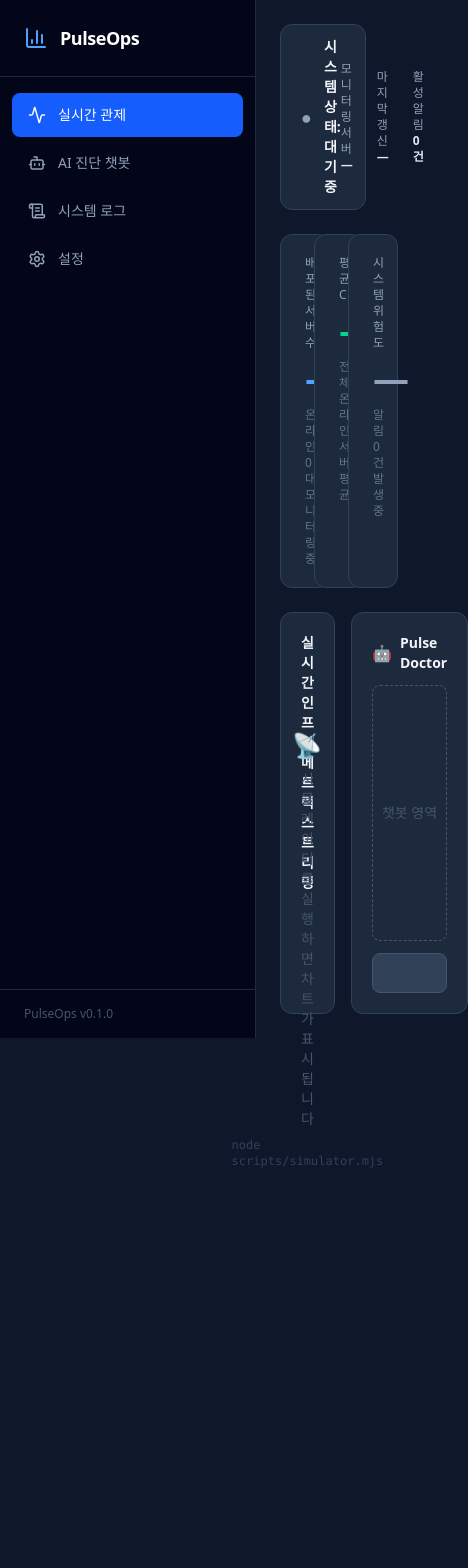
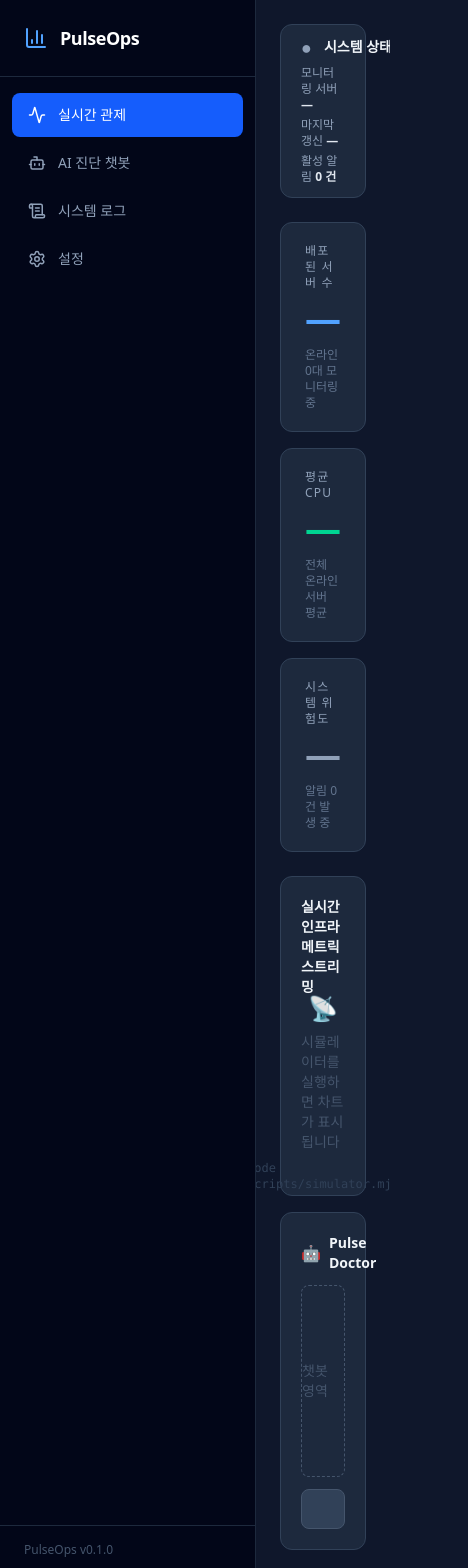
Before and after one commit to suki186/Infra-Dashboard, a Next.js app: page / in a window 390 px wide. Shown: the top 1568 px of the page, 468 px wide, since content can reach past the window. Before the commit the page ends 1169 px from the top, so only its background shows below. Built offline with nearby package versions, Linux system fonts and the light colour scheme; no server answers.

Commit message:
fix: 대시보드 반응형 레이아웃 붕괴 및 가로 스크롤 버그 수정

```diff
--- a/app/layout.tsx
+++ b/app/layout.tsx
@@ -28,7 +28,7 @@ export default function RootLayout({
       lang="ko"
       className={`${geistSans.variable} ${geistMono.variable}`}
     >
-      <body className="flex min-h-screen bg-slate-900 text-slate-100 antialiased">
+      <body className="flex min-h-screen bg-slate-900 text-slate-100 antialiased overflow-x-hidden">
         <Sidebar />
         <main className="flex-1 flex flex-col min-w-0 bg-slate-900">
           {children}
--- a/app/page.tsx
+++ b/app/page.tsx
@@ -65,16 +65,18 @@ export default function DashboardPage() {
   ]
 
   return (
-    <div className="flex flex-col flex-1 p-6 gap-6">
+    // 최상위 래퍼: 가로 스크롤 차단
+    <div className="flex flex-col flex-1 p-6 gap-6 w-full max-w-full overflow-x-hidden">
+
       {/* 상단 헤더 */}
-      <header className="flex items-center justify-between px-5 py-3 rounded-xl bg-slate-800 border border-slate-700">
-        <div className="flex items-center gap-3">
+      <header className="flex flex-wrap items-center justify-between gap-y-2 px-5 py-3 rounded-xl bg-slate-800 border border-slate-700">
+        <div className="flex items-center gap-3 shrink-0">
           <span className={`text-lg leading-none ${sysStatus.dot}`}>●</span>
           <span className="text-sm font-semibold text-slate-100">
             {sysStatus.text}
           </span>
         </div>
-        <div className="flex items-center gap-6 text-xs text-slate-400">
+        <div className="flex flex-wrap items-center gap-x-6 gap-y-1 text-xs text-slate-400">
           <span>
             모니터링 서버{' '}
             <strong className="text-slate-200 font-semibold">
@@ -94,8 +96,8 @@ export default function DashboardPage() {
         </div>
       </header>
 
-      {/* 요약 카드 3열 */}
-      <section className="grid grid-cols-3 gap-4">
+      {/* 요약 카드 */}
+      <section className="grid grid-cols-1 md:grid-cols-3 gap-4">
         {summaryCards.map((card) => (
           <div
             key={card.title}
@@ -117,10 +119,11 @@ export default function DashboardPage() {
         ))}
       </section>
 
-      {/* 메인 영역: 차트(70%) + 챗봇(30%) */}
-      <section className="flex gap-4 flex-1 min-h-0">
-        {/* 차트 영역 */}
-        <div className="flex flex-col gap-3 flex-[7] rounded-xl bg-slate-800 border border-slate-700 p-5">
+      {/* 메인 영역: 차트(70%) + 챗봇(30%)  */}
+      <section className="flex flex-col lg:flex-row gap-4 flex-1 min-h-0">
+
+        {/* 차트 영역 — min-w-0으로 canvas 크기에 밀려나는 것 차단 */}
+        <div className="flex flex-col gap-3 min-w-0 w-full lg:flex-[7] min-h-80 lg:min-h-0 rounded-xl bg-slate-800 border border-slate-700 p-5">
           <h2 className="text-sm font-semibold text-slate-100 shrink-0">
             실시간 인프라 메트릭 스트리밍
           </h2>
@@ -130,18 +133,19 @@ export default function DashboardPage() {
         </div>
 
         {/* 챗봇 영역 */}
-        <div className="flex flex-col gap-3 flex-[3] rounded-xl bg-slate-800 border border-slate-700 p-5">
-          <div className="flex items-center gap-2">
+        <div className="flex flex-col gap-3 min-w-0 w-full lg:flex-[3] rounded-xl bg-slate-800 border border-slate-700 p-5">
+          <div className="flex items-center gap-2 shrink-0">
             <span className="text-base">🤖</span>
             <h2 className="text-sm font-semibold text-slate-100">
               Pulse Doctor
             </h2>
           </div>
-          <div className="flex-1 flex items-center justify-center rounded-lg border border-dashed border-slate-600 min-h-64">
+          <div className="flex-1 flex items-center justify-center rounded-lg border border-dashed border-slate-600 min-h-48 lg:min-h-0">
             <p className="text-slate-600 text-sm">챗봇 영역</p>
           </div>
-          <div className="h-10 rounded-lg bg-slate-700 border border-slate-600" />
+          <div className="h-10 shrink-0 rounded-lg bg-slate-700 border border-slate-600" />
         </div>
+
       </section>
     </div>
   )
```
